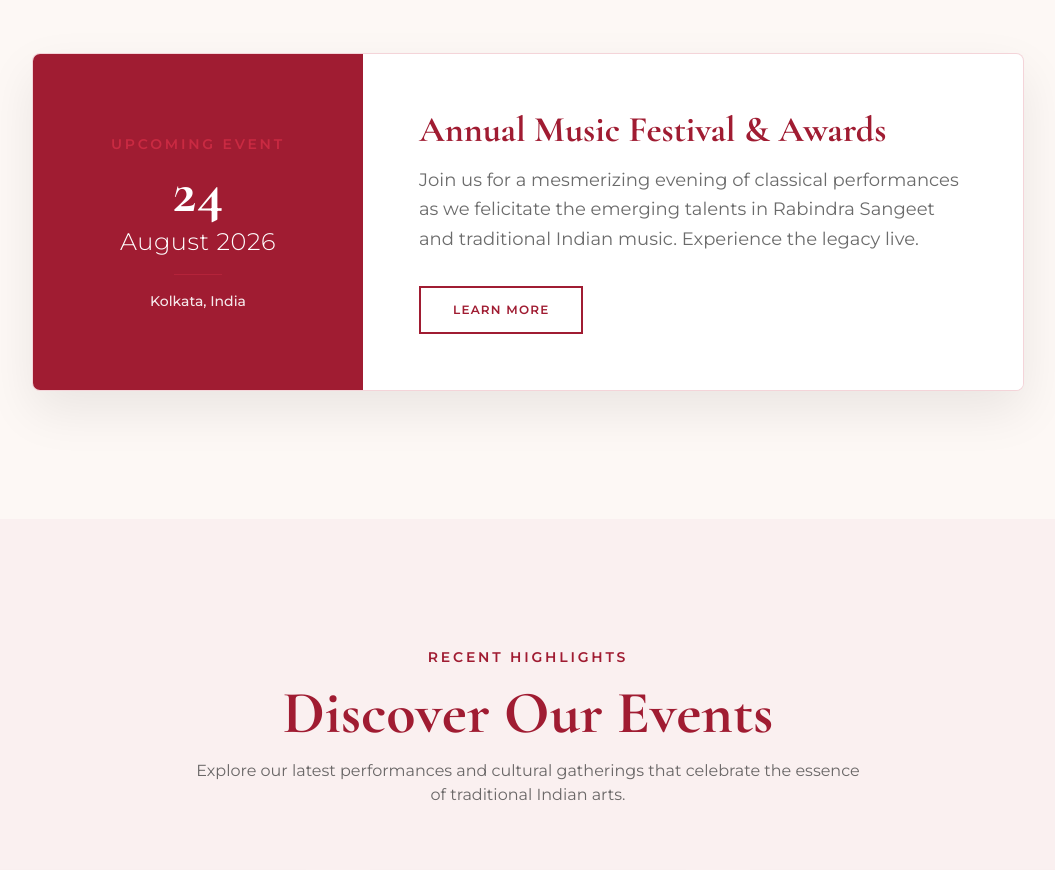
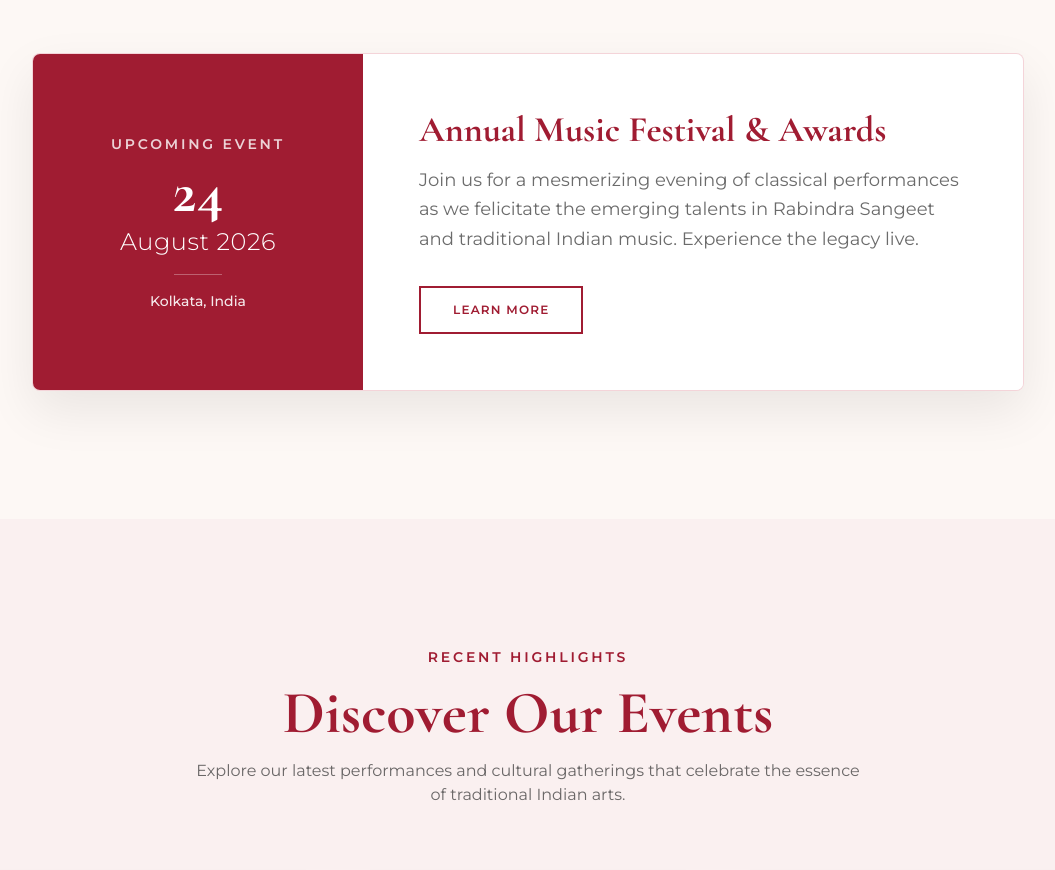
Before and after one commit to Ax108/pcc-foundation, a React (Vite) app: page / in a window 1280 px wide. Shown: the part 3340-4210 px from the top of the page, without its empty margins (112-1167 px from the left). Built offline with nearby package versions, Linux system fonts and the light colour scheme.

Commit message:
minor design bug

```diff
--- a/src/pages/home/components/UpcomingEvents.tsx
+++ b/src/pages/home/components/UpcomingEvents.tsx
@@ -15,10 +15,10 @@ export const UpcomingEvents = () => {
             <div className="bg-primary text-white p-10 flex flex-col justify-center items-center md:w-1/3 min-w-[250px] z-10">
               <ScrollReveal animation="fade-up" delay={0.2}>
                 <div className="flex flex-col items-center">
-                  <span className="text-sm tracking-[0.2em] uppercase font-semibold text-gold mb-2">Upcoming Event</span>
+                  <span className="text-sm tracking-[0.2em] uppercase font-semibold text-white/80 mb-2">Upcoming Event</span>
                   <span className="text-6xl font-serif font-bold leading-none mb-1">24</span>
                   <span className="text-2xl font-light tracking-wide mb-4">August 2026</span>
-                  <span className="w-12 h-[1px] bg-gold/50" />
+                  <span className="w-12 h-[1px] bg-white/30" />
                   <span className="mt-4 text-sm font-medium opacity-90">Kolkata, India</span>
                 </div>
               </ScrollReveal>
```
